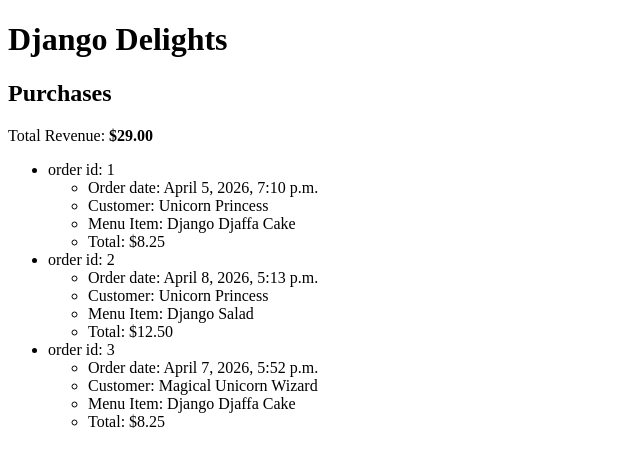
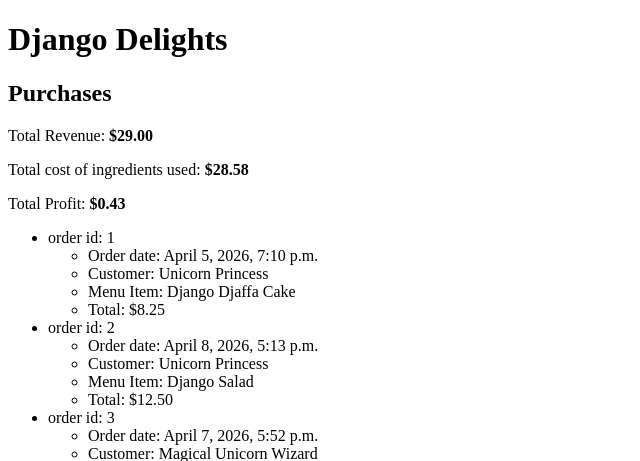
Before and after one commit to smajewski1980/django_delights, a Django app: page /purchases/ in a window 1280 px wide. Shown: the part 80-541 px from the top of the page, without its empty margins (0-640 px from the left). Run offline with Django 5.2, Linux system fonts and the light colour scheme; data comes from the database, SQL or seed files in the repository; both versions use the stored data as it was after the commit.

Commit message:
can now see the total cost to make the sold items and the profit

```diff
--- a/inventory/templates/inventory/menu.html
+++ b/inventory/templates/inventory/menu.html
@@ -4,7 +4,10 @@
 
 <ul>
   {% for menu_item in menu_items %}
-  <li>{{ menu_item.menu_item_name }} - ${{ menu_item.menu_item_price}}</li>
+  <li>
+    {{ menu_item.menu_item_name }} -
+    ${{menu_item.menu_item_price|floatformat:2}}
+  </li>
   <ul>
     needed ingredients: {% for k, v in recipe_reqs.items %} {% for item in v %}
     {% if item.menu_item_name == menu_item %}
--- a/inventory/templates/inventory/purchases.html
+++ b/inventory/templates/inventory/purchases.html
@@ -1,6 +1,11 @@
 {% extends 'inventory/base.html' %} {% block content %}
 <h2>Purchases</h2>
 <p>Total Revenue: <strong>${{ total_orders_sum|floatformat:2 }}</strong></p>
+<p>
+  Total cost of ingredients used:
+  <strong>${{ ingr_used_cost|floatformat:2 }}</strong>
+</p>
+<p>Total Profit: <strong>${{ profit|floatformat:2 }}</strong></p>
 <ul>
   {% for order in purchases %}
   <li>
--- a/inventory/urls.py
+++ b/inventory/urls.py
@@ -5,5 +5,5 @@ urlpatterns = [
     path('', views.index, name='home'),
     path('inventory/', views.CurrentInventory.as_view(), name='inventory'),
     path('purchases/', views.Purchases.as_view(), name='purchases'),
-    path('menu', views.Menu.as_view(), name='menu')
+    path('menu/', views.Menu.as_view(), name='menu')
 ]
--- a/inventory/views.py
+++ b/inventory/views.py
@@ -26,6 +26,27 @@ class Purchases(ListView):
         sum_totals = sum([item.order_total for item in order_totals])
         context['total_orders_sum'] = sum_totals
 
+        orders = self.get_queryset()
+        ordered_items = [item.menu_item_name for item in orders]
+        recipe_requirements = RecipeRequirement.objects.all()
+        list_of_ingr_for_calc = []
+        cost = 0
+
+        for item in ordered_items:
+            for ingr in recipe_requirements:
+                if ingr.menu_item_name == item:
+                    list_of_ingr_for_calc.append(
+                        (ingr.ingredient_name, ingr.recipe_qty))
+
+        for ingr in list_of_ingr_for_calc:
+            ingr_name = ingr[0]
+            ingr_qty_used = ingr[1]
+            currIngr = Ingredient.objects.filter(ingredient_name=ingr_name)[0]
+            cost += currIngr.ingredient_unit_price * ingr_qty_used
+
+        context['ingr_used_cost'] = cost
+        context['profit'] = sum_totals - cost
+
         return context
 
 
```
Also changed, not shown: db.sqlite3.
